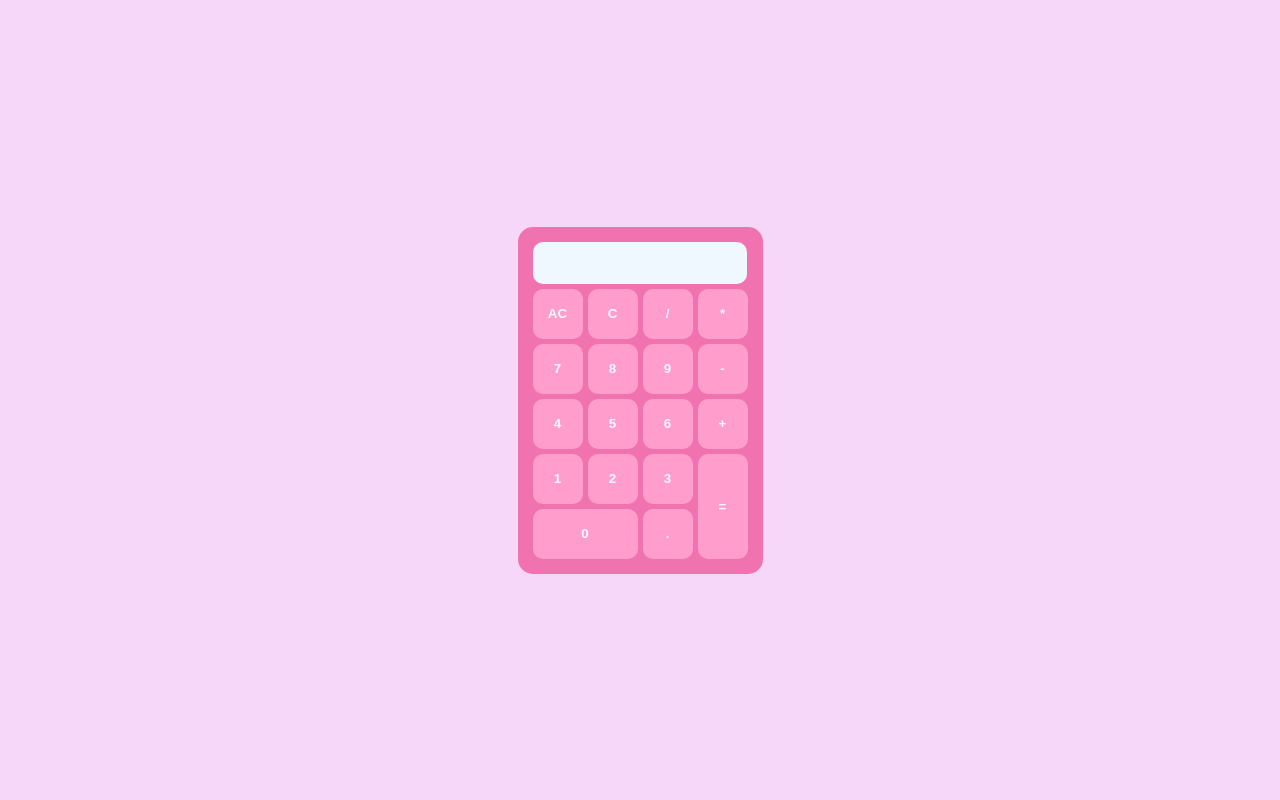
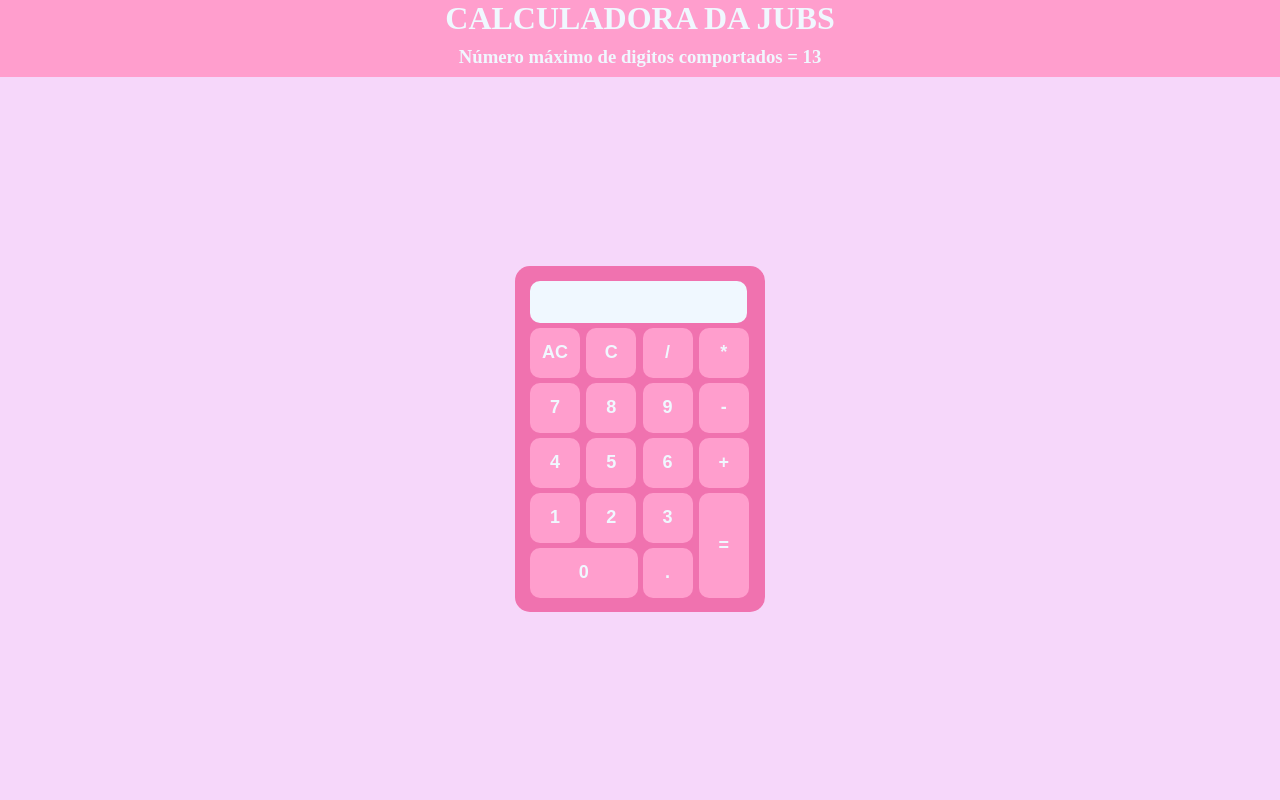
Before and after one commit to SenhorContritus/Curso-aplicativos1, a PHP site: page / in a window 1280 px wide. Run offline with PHP 8.4, Linux system fonts and the light colour scheme.

Commit message:
amem, copiei seu codigo

```diff
--- a/App1-Jubs/Calculadora/css/index.css
+++ b/App1-Jubs/Calculadora/css/index.css
@@ -5,6 +5,46 @@ body{
     padding: 0px;
     gap: 0px;
     background-color: rgb(246, 215, 250);
+
+    display: grid;
+    grid-template-columns: 1fr;
+    grid-template-rows: auto auto 1fr;
+}
+h1{
+    grid-column: 1;
+    grid-row: 1;
+
+    display: flex;
+    justify-content: center;
+    align-items: center;
+
+    margin-bottom: 0px;
+    margin-top: 0px;
+
+    background-color: rgb(255, 158, 205);
+    color: aliceblue;
+}
+
+h3{
+    grid-column: 1;
+    grid-row: 2;
+
+    display: flex;
+    justify-content: center;
+    align-items: center;
+
+    margin-top: 0px;
+    margin-bottom: 0px;
+    height: 40px;
+
+    background-color: rgb(255, 158, 205);
+    color: aliceblue;
+}
+.calc{
+    grid-row: 3;
+    grid-column: 1;
+
+    margin-top: 0px;
 
     display: flex;
     justify-content: center;
@@ -15,13 +55,11 @@ body{
     grid-template-columns: repeat(4, auto);
     grid-template-rows: repeat(6, auto);
     gap: 5px;
-
-    top: 50%;
-    left: 50%;
+    left: 200px;
 
     padding: 15px;
-    width: auto;
-    height: auto;
+    width: 220px;
+    height: 316px;
     background-color: rgb(240, 114, 175);
     color: aliceblue;
     border-radius: 15px;
@@ -37,6 +75,7 @@ body{
         font-weight: bold;
         margin: 0px;
         padding: 0px;
+        font-size: 18px;
     }
         .calculadora button:hover{
             color: rgb(240, 114, 175);
@@ -47,7 +86,7 @@ body{
             grid-row: 1;
             color: black;
             background-color: aliceblue;
-            width: 97%;
+            width: 96%;
             height: 36px;
             font-size: 30px;
             padding: 3px;
--- a/App1-Jubs/Calculadora/index.html
+++ b/App1-Jubs/Calculadora/index.html
@@ -8,31 +8,35 @@
     <link rel="stylesheet" href="css/index.css">
 </head>
 <body>
-    <div class="calculadora">
+    <h1>CALCULADORA DA JUBS</h1>
+    <h3>Número máximo de digitos comportados = 13</h3>
+    <div class="calc">
+        <div class="calculadora">
             <p id="resultado"></p>
 
-            <button class="AC" onclick="allClean()">AC</button>
+            <button class="AC" onclick="allClean(1)">AC</button>
             <button class="C" onclick="clean()">C</button>
             <button class="barra" onclick="insert('/')">/</button>
             <button class="vezes" onclick="insert('*')">*</button>
 
-            <button class="sete" onclick="insert(7)">7</button>
-            <button class="oito" onclick="insert(8)">8</button>
-            <button class="nove" onclick="insert(9)">9</button>
+            <button class="sete" onclick="insert('7')">7</button>
+            <button class="oito" onclick="insert('8')">8</button>
+            <button class="nove" onclick="insert('9')">9</button>
             <button class="menos" onclick="insert('-')">-</button>
 
-            <button class="quatro" onclick="insert(4)">4</button>
-            <button class="cinco" onclick="insert(5)">5</button>
-            <button class="seis" onclick="insert(6)">6</button>
+            <button class="quatro" onclick="insert('4')">4</button>
+            <button class="cinco" onclick="insert('5')">5</button>
+            <button class="seis" onclick="insert('6')">6</button>
             <button class="mais" onclick="insert('+')">+</button>
 
-            <button class="um" onclick="insert(1)">1</button>
-            <button class="dois" onclick="insert(2)">2</button>
-            <button class="tres" onclick="insert(3)">3</button>
+            <button class="um" onclick="insert('1')">1</button>
+            <button class="dois" onclick="insert('2')">2</button>
+            <button class="tres" onclick="insert('3')">3</button>
             <button class="igual" onclick="equal()">=</button>
 
             <button class="zero" onclick="insert(0)">0</button>
             <button class="ponto" onclick="insert('.')">.</button>
+        </div>
     </div>
 
     <script src="./js/index.js"></script>
--- a/App1-Jubs/Calculadora/js/index.js
+++ b/App1-Jubs/Calculadora/js/index.js
@@ -1,31 +1,61 @@
-let numero = 0;
-        let ultimaOp;
-        let memoria = 0;
-        let resultado = 0;
+let operacao = " "
+let ultimaOP = " "
+
+
 function insert(num){
-            if(num == "+" || num == "-" || num == "*" || num == "/"){
 
+    if(ultimaOP == "+" || ultimaOP == "-" || ultimaOP == "*" || ultimaOP == "/"){
+        allClean()
     }
-            numero = document.getElementById('resultado').innerHTML;
-            document.getElementById('resultado').innerHTML = numero + num;
+    let numero = document.getElementById("resultado").innerHTML
+    if(numero == "ERROR"){
+        operacao = " "
+        numero = numero.substring(5)
     }
-        function allClean(){
-            memoria = 0;
-            document.getElementById('resultado').innerHTML = "";
+    if(numero == "NaN"){
+        operacao = " "
+        numero = numero.substring(3)
     }
+
+    document.getElementById("resultado").innerHTML = numero+num
+    if(numero.length > 13){
+        document.getElementById("resultado").innerHTML = numero.substring(0, resultado.length = 13)
+    }
+    ultimaOP = num
+    operacao = operacao + num
+    console.log(operacao)
+}
+
 function clean(){
-            resultado = document.getElementById('resultado').innerHTML;
-            document.getElementById('resultado').innerHTML = resultado.substring(0, resultado.length -1);
+    let resultado = document.getElementById("resultado").innerHTML
+    document.getElementById("resultado").innerHTML = resultado.substring(0, resultado.length -1)
+    operacao = document.getElementById("resultado").innerHTML
+}
+
+function allClean(bt){
+    document.getElementById("resultado").innerHTML = ""
+    if(bt == 1){
+        operacao = " "
+    }
 }
 
 function equal(){
-            resultado = document.getElementById('resultado').innerHTML;
+    let res = document.getElementById("resultado")
+    let resultado = res.innerHTML
     if(resultado){
-                document.getElementById('resultado').innerHTML = eval(resultado);
-                memoria = resultado;
+        try {
+            res.innerHTML = eval(operacao)
+            resultado = res.innerHTML
+            if(resultado.length > 14){
+                document.getElementById("resultado").innerHTML = resultado.substring(0, 10)
+                console.log(resultado.length)
             }
-            else{
-                resultado = document.getElementById('resultado').innerHTML = "";
+        } catch (ERROR) {
+            res.innerHTML = "ERROR"
         }
 
+
+        let numero = document.getElementById("resultado").innerHTML
+        operacao = numero
     }
+}
```
Lines whose indentation alone changed are shown as unchanged.
